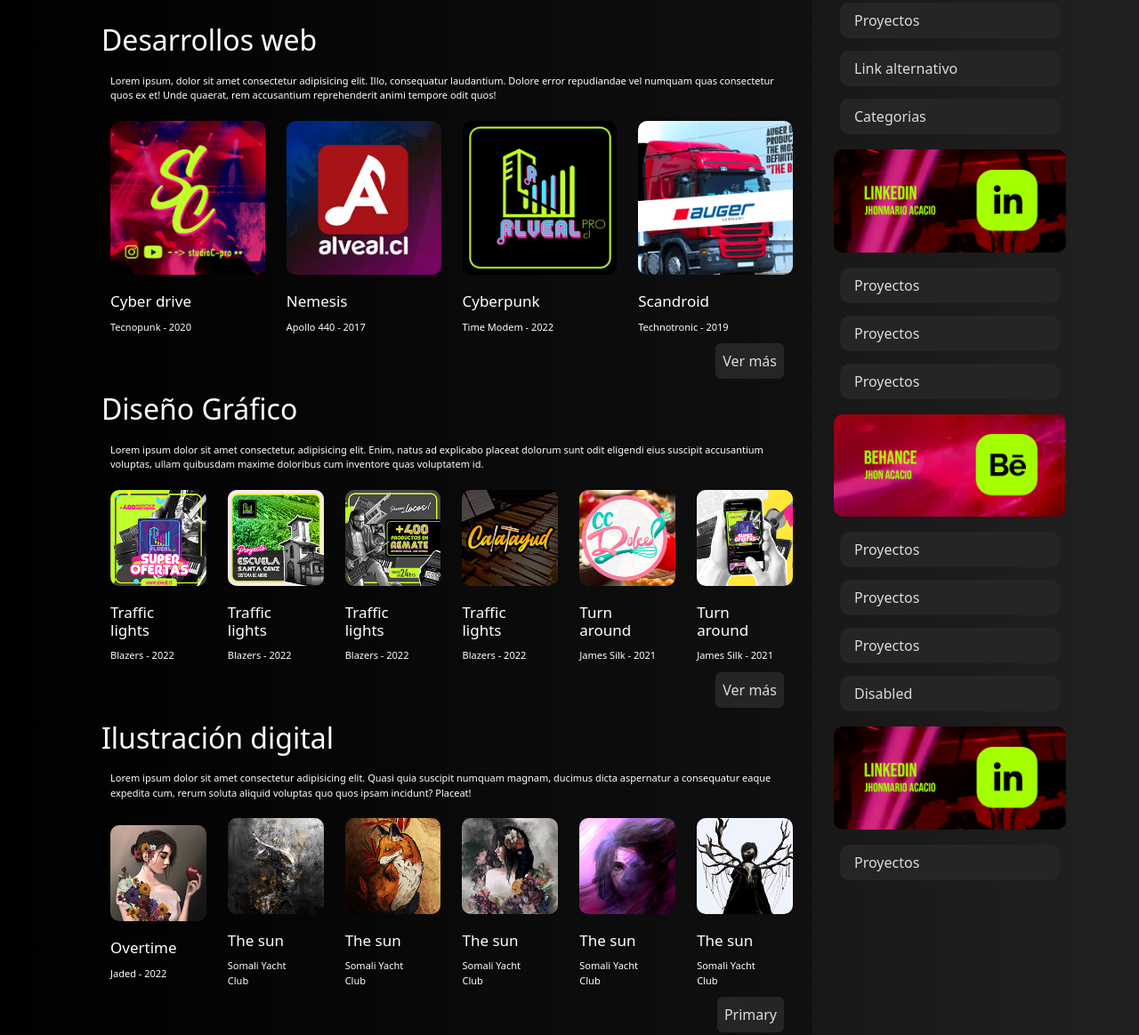
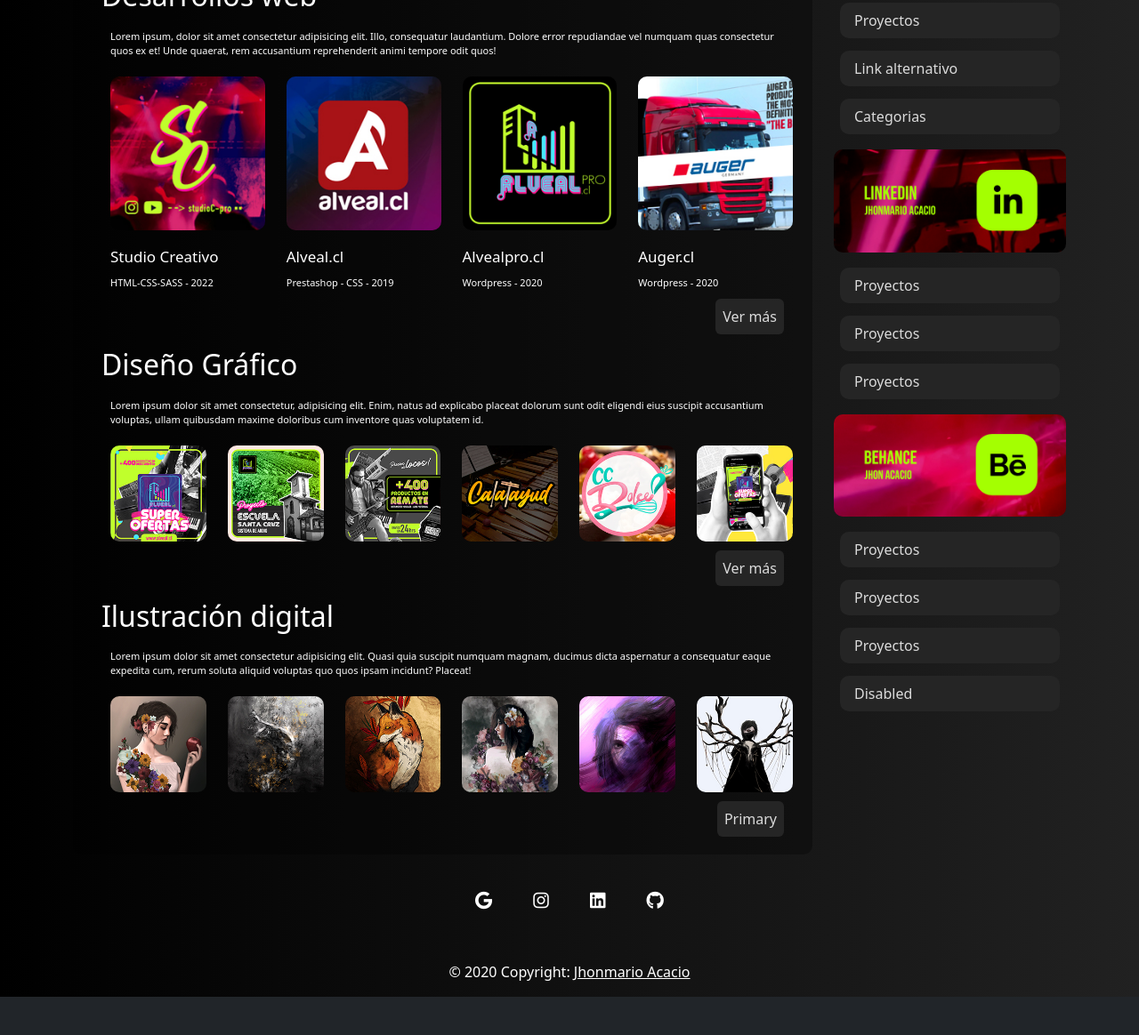
Before and after one commit to jhonacacio/portafolio, a website: page index.html in a window 1280 px wide. Shown: the part 459-1623 px from the top of the page at 89% size. After the commit the page ends 1580 px from the top, so only its background shows below. Drawn offline with nearby package versions, Linux system fonts and the light colour scheme.

Commit message:
contenido real

```diff
--- a/index.html
+++ b/index.html
@@ -20,25 +20,22 @@
               <div class="collapse navbar-collapse" id="navbarNav">
                 <ul class="navbar-nav">
                   <li class="nav-item">
-                    <a class="nav-link active text-white" aria-current="page" href="#">Home</a>
+                    <a class="nav-link active text-white" aria-current="page" href="#">Inicio</a>
                   </li>
                   <li class="nav-item">
-                    <a class="nav-link text-white" href="#">Features</a>
+                    <a class="nav-link text-white" href="#">Desarrollo web</a>
                   </li>
                   <li class="nav-item">
-                    <a class="nav-link text-white" href="#">Pricing</a>
+                    <a class="nav-link text-white" href="#">Diseño gráfico</a>
                   </li>
                   <li class="nav-item">
-                    <a class="nav-link text-white" href="#">Pricing</a>
+                    <a class="nav-link text-white" href="#">Ilustración</a>
                   </li>
                   <li class="nav-item">
-                    <a class="nav-link text-white" href="#">Pricing</a>
+                    <a class="nav-link text-white" href="#">Trayectoria</a>
                   </li>
                   <li class="nav-item">
-                    <a class="nav-link text-white" href="#">Pricing</a>
-                  </li>
-                  <li class="nav-item">
-                    <a class="nav-link disabled text-white">Disabled</a>
+                    <a class="nav-link text-white" href="#">Contacto</a>
                   </li>
                 </ul>
               </div>
@@ -57,30 +54,30 @@
             <button type="button" class="btn btn-primary ">Ultimos trabajos</button>
             <button type="button" class="btn btn-primary ">Certificaciones</button>
             <button type="button" class="btn btn-primary ">Repositorios</button>
-            <button type="button" class="btn btn-primary ">Repositorios</button>
+            <button type="button" class="btn btn-primary ">Proyectos</button>
           </section>
             <section class="row categories">
                 <h2>Desarrollos web</h2>
                 <p>Lorem ipsum, dolor sit amet consectetur adipisicing elit. Illo, consequatur laudantium. Dolore error repudiandae vel numquam quas consectetur quos ex et! Unde quaerat, rem accusantium reprehenderit animi tempore odit quos!</p>
                 <div class="col-6 col-sm-4 col-md-3 col-lg-3 album">
                   <img class="categoriesImg" src="./assets/images/cover1.jpg" alt="zorro">
-                  <h3>Cyber drive</h3>
-                  <p>Tecnopunk - 2020</p>
+                  <h3>Studio Creativo</h3>
+                  <p>HTML-CSS-SASS - 2022</p>
               </div>
                 <div class="col-6 col-sm-4 col-md-3 col-lg-3 album">
                   <img class="categoriesImg" src="./assets/images/cover2.jpg" alt="zorro">
-                  <h3>Nemesis</h3>
-                  <p>Apollo 440 - 2017</p>
+                  <h3>Alveal.cl</h3>
+                  <p>Prestashop - CSS - 2019</p>
               </div>
               <div class="col-6 col-sm-4 col-md-3 col-lg-3 album">
                 <img class="categoriesImg" src="./assets/images/cover3.jpg" alt="zorro">
-                <h3>Cyberpunk</h3>
-                <p>Time Modem - 2022</p>
+                <h3>Alvealpro.cl</h3>
+                <p>Wordpress  - 2020</p>
             </div>
                 <div class="col-6 col-sm-4 col-md-3 col-lg-3 album">
                     <img class="categoriesImg" src="./assets/images/cover4.jpg" alt="zorro">
-                    <h3>Scandroid</h3>
-                    <p>Technotronic - 2019</p>
+                    <h3>Auger.cl</h3>
+                    <p>Wordpress - 2020</p>
                 </div>
                 <div class="d-flex flex-row-reverse">
                   <button type="button" class="btn btn-primary p-2">Ver más</button>
@@ -89,33 +86,21 @@
                 <p>Lorem ipsum dolor sit amet consectetur, adipisicing elit. Enim, natus ad explicabo placeat dolorum sunt odit eligendi eius suscipit accusantium voluptas, ullam quibusdam maxime doloribus cum inventore quas voluptatem id.</p>
                 <div class="col-6 col-sm-4 col-md-3 col-lg-2 album">
                     <img class="categoriesImg" src="./assets/images/cover5.jpg" alt="zorro">
-                    <h3>Traffic lights</h3>
-                    <p>Blazers - 2022</p>
                 </div>
                 <div class="col-6 col-sm-4 col-md-3 col-lg-2 album">
                   <img class="categoriesImg" src="./assets/images/cover6.jpg" alt="zorro">
-                  <h3>Traffic lights</h3>
-                  <p>Blazers - 2022</p>
                 </div>
                 <div class="col-6 col-sm-4 col-md-3 col-lg-2 album">
                   <img class="categoriesImg" src="./assets/images/cover7.jpg" alt="zorro">
-                  <h3>Traffic lights</h3>
-                  <p>Blazers - 2022</p>
                 </div>
                 <div class="col-6 col-sm-4 col-md-3 col-lg-2 album">
                   <img class="categoriesImg" src="./assets/images/cover8.jpg" alt="zorro">
-                  <h3>Traffic lights</h3>
-                  <p>Blazers - 2022</p>
                </div>
                 <div class="col-6 col-sm-4 col-md-3 col-lg-2 album">
                     <img class="categoriesImg" src="./assets/images/cover9.jpg" alt="zorro">
-                    <h3>Turn around</h3>
-                    <p>James Silk - 2021</p>
                 </div>
                 <div class="col-6 col-sm-4 col-md-3 col-lg-2 album">
                   <img class="categoriesImg" src="./assets/images/cover10.jpg" alt="zorro">
-                  <h3>Turn around</h3>
-                  <p>James Silk - 2021</p>
               </div>
                 <div class="d-flex flex-row-reverse">
                   <button type="button" class="btn btn-primary p-2">Ver más</button>
@@ -124,33 +109,21 @@
                 <p>Lorem ipsum dolor sit amet consectetur adipisicing elit. Quasi quia suscipit numquam magnam, ducimus dicta aspernatur a consequatur eaque expedita cum, rerum soluta aliquid voluptas quo quos ipsam incidunt? Placeat!</p>
                 <div class="col-6 col-sm-4 col-md-3 col-lg-2 album">
                     <img class="categoriesImg" src="./assets/images/cover11.jpg" alt="zorro">
-                    <h3>Overtime</h3>
-                    <p>Jaded - 2022</p>
                 </div>
                 <div class="col-6 col-sm-4 col-md-3 col-lg-2 album">
                     <img class="categoriesImg" src="./assets/images/cover12.jpg" alt="zorro">
-                    <h3>The sun</h3>
-                    <p>Somali Yacht Club</p>
                 </div>
                 <div class="col-6 col-sm-4 col-md-3 col-lg-2 album">
                   <img class="categoriesImg" src="./assets/images/cover13.jpg" alt="zorro">
-                  <h3>The sun</h3>
-                  <p>Somali Yacht Club</p>
               </div>
               <div class="col-6 col-sm-4 col-md-3 col-lg-2 album">
                   <img class="categoriesImg" src="./assets/images/cover14.jpg" alt="zorro">
-                  <h3>The sun</h3>
-                  <p>Somali Yacht Club</p>
               </div>
               <div class="col-6 col-sm-4 col-md-3 col-lg-2 album">
                 <img class="categoriesImg" src="./assets/images/cover15.jpg" alt="zorro">
-                <h3>The sun</h3>
-                <p>Somali Yacht Club</p>
               </div>
               <div class="col-6 col-sm-4 col-md-3 col-lg-2 album">
                 <img class="categoriesImg" src="./assets/images/cover16.jpg" alt="zorro">
-                <h3>The sun</h3>
-                <p>Somali Yacht Club</p>
               </div>
             <div class="d-flex flex-row-reverse">
               <button type="button" class="btn btn-primary p-2">Primary</button>
@@ -200,10 +173,6 @@
         </li>
         <li class="nav-item">
           <a class="nav-link disabled" href="#">Disabled</a>
-        </li>
-        <img class="col-12 bannerMobile" src="./assets/images/cover17.jpg" alt="Diseño abstracto">
-        <li class="nav-item">
-          <a class="nav-link" href="#">Proyectos</a>
         </li>
       </ul>
     </article>
```
